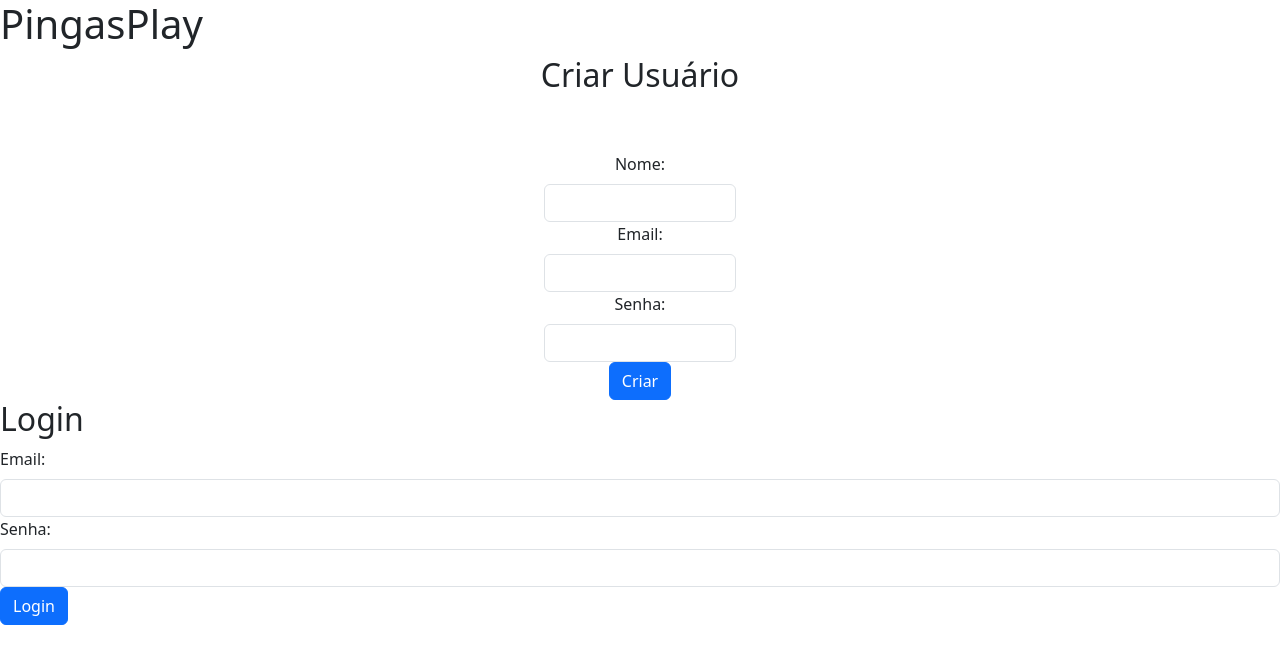
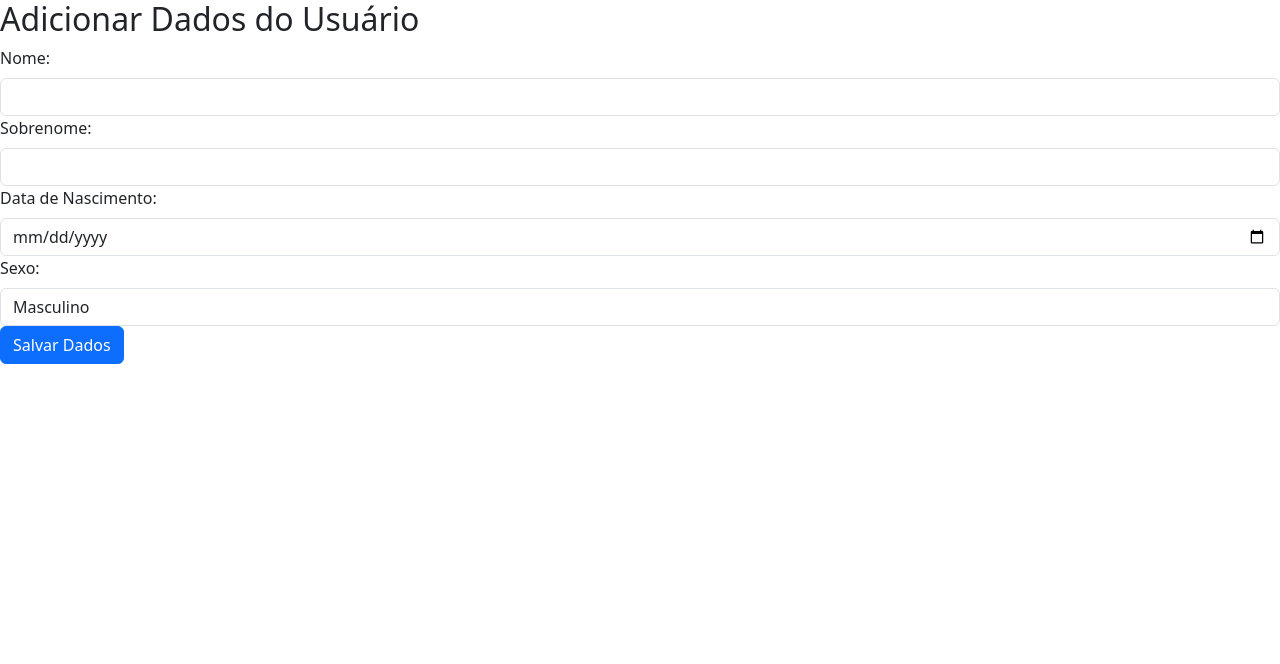
Before and after one commit to juniors719/Pingas-Play, a React (Create React App) app in the folder pingaplay/: page /adicionar-dados in a window 1280 px wide. Shown: the top 664 px of the page. Built offline with nearby package versions, Linux system fonts and the light colour scheme.

Commit message:
private route

```diff
--- a/pingaplay/src/App.js
+++ b/pingaplay/src/App.js
@@ -1,13 +1,31 @@
+import React from "react";
+import { BrowserRouter as Router, Routes, Route } from "react-router-dom";
+
+import "bootstrap/dist/css/bootstrap.min.css";
+
 import LoginUsuario from "./components/login/LoginUsuario";
 import CriarUsuario from "./components/usuario/CriarUsuario";
+import AdicionarDados from "./components/usuario/AdicionarDados";
+import Home from "./components/home/Home";
+import PrivateRoute from "./components/PrivateRoute"; // Importe o componente "PrivateRoute"
 
 function App() {
     return (
-        <div className="App">
-            <h1>PingasPlay</h1>
-            <CriarUsuario />
-            <LoginUsuario />
-        </div>
+        <Router>
+            <Routes>
+                <Route path="/" element={<CriarUsuario />} />
+                <Route path="/login" element={<LoginUsuario />} />
+                <Route path="/adicionar-dados" element={<AdicionarDados />} />
+                <Route
+                    path="/home"
+                    element={
+                        <PrivateRoute>
+                            <Home />
+                        </PrivateRoute>
+                    }
+                />
+            </Routes>
+        </Router>
     );
 }
 
--- /dev/null
+++ b/pingaplay/src/components/PrivateRoute.js
@@ -0,0 +1,12 @@
+import React from "react";
+import { Navigate } from "react-router-dom";
+import { auth } from "../utils/FirebaseConfig";
+
+const PrivateRoute = ({ children }) => {
+    // Verifica se o usuário está logado
+    const user = auth.currentUser;
+
+    return user ? children : <Navigate to="/login" />;
+};
+
+export default PrivateRoute;
--- /dev/null
+++ b/pingaplay/src/components/home/Home.js
@@ -0,0 +1,12 @@
+import React from "react";
+
+const Home = () => {
+    return (
+        <div>
+            <h2>Bem-vindo à Página Home</h2>
+            <p>Esta página só é acessível para usuários autenticados.</p>
+        </div>
+    );
+};
+
+export default Home;
--- a/pingaplay/src/components/login/LoginUsuario.js
+++ b/pingaplay/src/components/login/LoginUsuario.js
@@ -2,11 +2,13 @@ import React, { useState } from "react";
 import "bootstrap/dist/css/bootstrap.min.css";
 import { auth } from "../../utils/FirebaseConfig"; // Importe a instância de autenticação
 import { signInWithEmailAndPassword } from "firebase/auth"; // Importe o método de login
+import { useNavigate } from "react-router-dom"; // Importe o hook de navegação
 
 const LoginUsuario = () => {
     const [email, setEmail] = useState("");
     const [senha, setSenha] = useState("");
     const [erro, setErro] = useState("");
+    const navigate = useNavigate(); // Instancie o hook de navegação
 
     const handleLogin = async (e) => {
         e.preventDefault();
@@ -18,6 +20,7 @@ const LoginUsuario = () => {
                 senha
             );
             console.log("Usuário logado com sucesso:", userCredential.user);
+            navigate("/home");
         } catch (error) {
             console.error("Erro ao fazer login:", error);
             setErro("Erro ao fazer login. Verifique suas credenciais.");
--- /dev/null
+++ b/pingaplay/src/components/usuario/AdicionarDados.js
@@ -0,0 +1,64 @@
+import React from "react";
+
+const AdicionarDados = () => {
+    return (
+        <div>
+            <h2>Adicionar Dados do Usuário</h2>
+
+            <form id="form-addUserData" className="form-content">
+                <label className="form-label" htmlFor="name">
+                    Nome:
+                </label>
+                <input
+                    type="text"
+                    id="name"
+                    name="name"
+                    className="form-control"
+                    required
+                />
+
+                <label className="form-label" htmlFor="surname">
+                    Sobrenome:
+                </label>
+                <input
+                    type="text"
+                    id="surname"
+                    name="surname"
+                    className="form-control"
+                    required
+                />
+
+                <label className="form-label" htmlFor="birthdate">
+                    Data de Nascimento:
+                </label>
+                <input
+                    type="date"
+                    id="birthdate"
+                    name="birthdate"
+                    className="form-control"
+                    required
+                />
+
+                <label className="form-label" htmlFor="gender">
+                    Sexo:
+                </label>
+                <select
+                    id="gender"
+                    name="gender"
+                    className="form-control"
+                    required
+                >
+                    <option value="masculino">Masculino</option>
+                    <option value="feminino">Feminino</option>
+                    <option value="outro">Outro</option>
+                </select>
+
+                <button type="submit" className="btn btn-primary">
+                    Salvar Dados
+                </button>
+            </form>
+        </div>
+    );
+};
+
+export default AdicionarDados;
--- a/pingaplay/src/components/usuario/CriarUsuario.js
+++ b/pingaplay/src/components/usuario/CriarUsuario.js
@@ -2,12 +2,13 @@ import React, { useState } from "react";
 import "bootstrap/dist/css/bootstrap.min.css";
 import { auth } from "../../utils/FirebaseConfig"; // Importe a instância de autenticação
 import { createUserWithEmailAndPassword } from "firebase/auth"; // Importe o método de criação de usuário
+import { useNavigate } from "react-router-dom"; // Importe o hook de navegação
 
 const CriarUsuario = () => {
-    const [nome, setNome] = useState("");
     const [email, setEmail] = useState("");
     const [senha, setSenha] = useState("");
     const [erro, setErro] = useState("");
+    const navigate = useNavigate(); // Instancie o hook de navegação
 
     const handleSubmit = async (e) => {
         e.preventDefault();
@@ -19,6 +20,7 @@ const CriarUsuario = () => {
                 senha
             );
             console.log("Usuário criado com sucesso: ", userCredential);
+            navigate("/adicionar-dados"); // Redirecione para a página de adicionar
         } catch (error) {
             console.error("Erro ao criar usuário: ", error);
             setErro(error.message);
@@ -34,15 +36,6 @@ const CriarUsuario = () => {
                 id="form-createUser"
                 onSubmit={handleSubmit}
             >
-                <label className="form-label">Nome:</label>
-                <input
-                    type="text"
-                    name="name"
-                    className="form-control"
-                    value={nome}
-                    onChange={(e) => setNome(e.target.value)}
-                />
-
                 <label className="form-label">Email:</label>
                 <input
                     type="email"
```
